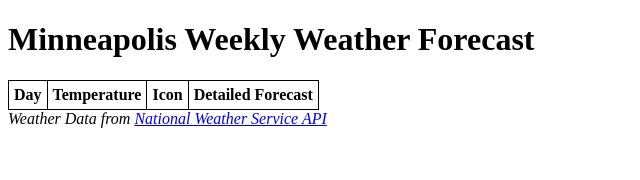
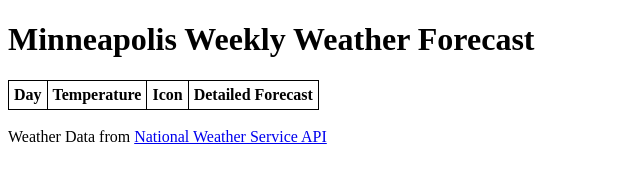
Before and after one commit to myverdict/week7-web-programming-javascript, a plain HTML site: page apis/weather-api/weather.html in a window 1280 px wide. Shown: the whole page, without its empty margins (0-640 px from the left). Drawn offline with Linux system fonts and the light colour scheme; no server answers.

Commit message:
changed cite to footer and added a br tag

```diff
--- a/apis/weather-api/weather.html
+++ b/apis/weather-api/weather.html
@@ -23,11 +23,12 @@
         </table>
     </div>
 
-    <cite>
+    <br>
+    <footer>
         Weather Data from
         <a href="https://www.weather.gov/documentation/services-web-api" target="_blank">
             National Weather Service API</a>
-    </cite>
+    </footer>
 </body>
 
 </html>
```
